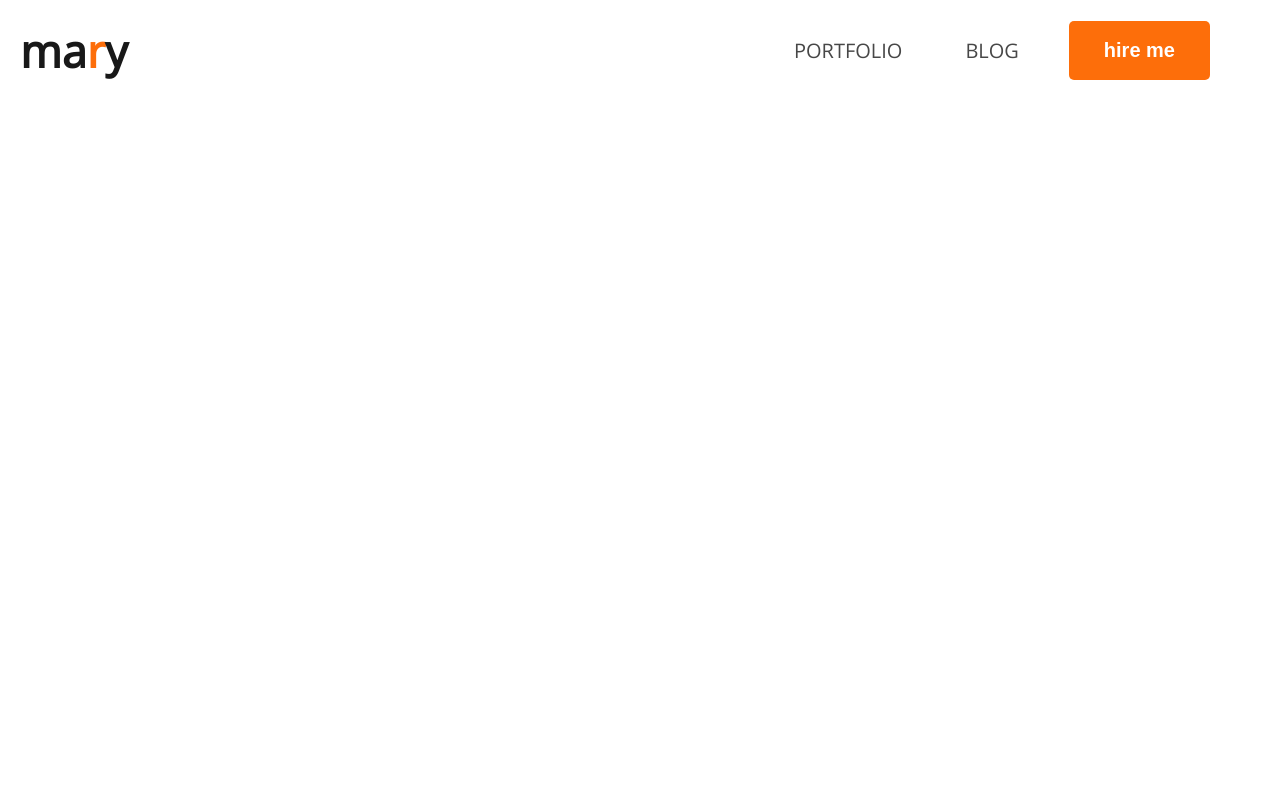
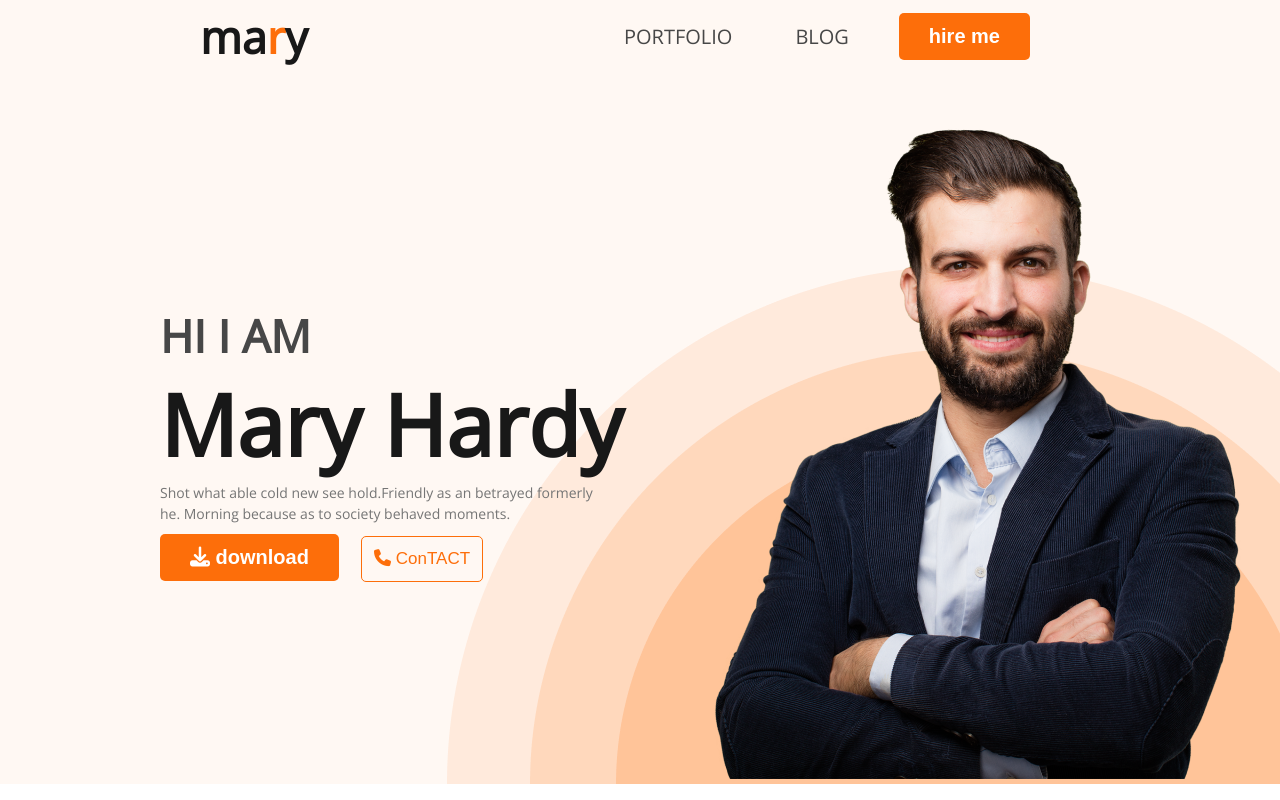
Before and after one commit to programmerrabbanii/portfolio, a plain HTML site: page index.html in a window 1280 px wide. Drawn offline with nearby package versions, Linux system fonts and the light colour scheme.

Commit message:
add my first bannar

```diff
--- a/index.html
+++ b/index.html
@@ -8,12 +8,14 @@
     <link rel="preconnect" href="https://fonts.googleapis.com">
     <link rel="preconnect" href="https://fonts.gstatic.com" crossorigin>
     <link href="https://fonts.googleapis.com/css2?family=Dosis:wght@200;300;400;500&family=Open+Sans:ital,wght@0,400;1,400;1,500;1,700&family=Work+Sans:ital,wght@0,100;0,200;0,300;0,400;0,500;0,600;0,700;0,800;1,100;1,200;1,300;1,400;1,500;1,600;1,700&display=swap" rel="stylesheet">
+    <!-- font-awesome-cdn link -->
+    <link rel="stylesheet" href="https://cdnjs.cloudflare.com/ajax/libs/font-awesome/6.4.0/css/all.min.css" integrity="sha512-iecdLmaskl7CVkqkXNQ/ZH/XLlvWZOJyj7Yy7tcenmpD1ypASozpmT/E0iPtmFIB46ZmdtAc9eNBvH0H/ZpiBw==" crossorigin="anonymous" referrerpolicy="no-referrer" />
     <!-- css link here -->
     <link rel="stylesheet" href="style.css">
 
 </head>
 <body>
-    <header>
+    <header class="header">
         <nav>
             <h3 class="he-con"> ma<span>r</span>y</h3>
             <ul>
@@ -22,6 +24,19 @@
                 <li><button class="primary-btn" >hire me</button></li>
             </ul>
         </nav>
+        <div class="bannar">
+            <div class="bannar-left">
+                <h3>HI  I AM</h3>
+                <h2>Mary Hardy</h2>
+                <p>Shot what able cold new see hold.Friendly as an betrayed formerly <br>he.    Morning because as to society behaved moments.</p>
+                <button  class="primary-btn"> <i class="fa-solid fa-download"></i> download</button>
+                <button class="primary-bt"> <i class="fa-solid fa-phone"></i> conTACT</button>
+            </div>
+            <div class="bannar-right">
+                <img src="./img/hardy.png" alt="">
+            </div>
+
+        </div>
 
 
 
--- a/style.css
+++ b/style.css
@@ -16,8 +16,12 @@ nav{
     display: flex;
     justify-content: space-between;
     align-items: center;
-    padding: 20px;
+    margin: 0px 200px;
+    padding: 6px 0;
 
+}
+.header{
+    background-color: #FFF8F3;
 }
 nav span{
     color: #FD6E0A;
@@ -30,7 +34,7 @@ nav span{
     font-size: 20px;
     font-weight: 700;
     color: white;
-    padding: 18px 35px;
+    padding: 12px 30px;
 
 }
 nav > ul {
@@ -52,3 +56,57 @@ nav ul li{
     margin-right: 50px;
     font-size: 20px;
 }
+.bannar{
+    display: flex;
+    justify-content: space-between;
+    padding: 30px 30px 0px 160px;
+    align-items: center;
+    background-image: url("./img/header_bg.png");
+    background-position: bottom right;
+    background-repeat: no-repeat;
+
+}
+
+.bannar-left{
+
+}
+.bannar-right{
+
+}
+.bannar-left h3{
+  color:  #474747;
+  font-size: 45px;
+  font-style: normal;
+  font-weight: 600;
+  line-height: normal;
+
+}
+.bannar-right img{
+
+}
+.bannar-left h2{
+    color: #181818;
+     font-size: 85px;
+     font-style: normal;
+     font-weight: 700;
+     line-height: normal;
+}
+.bannar-left p {
+    color: #757575;
+    font-size: 14px;
+    font-style: normal;
+    font-weight: 400;
+    line-height: 21px;
+    margin-bottom: 10px;
+}
+.primary-bt {
+    color: #FD6E0A;
+    border: none;
+    text-transform: capitalize;
+    padding: 12px;
+    font-size: 17px;
+    border: 1px solid #FD6E0A;
+    background: none;
+    margin-left: 18px;
+    border-radius: 5px;
+}
```
Also changed, not shown: img/rabbani.png (added).
